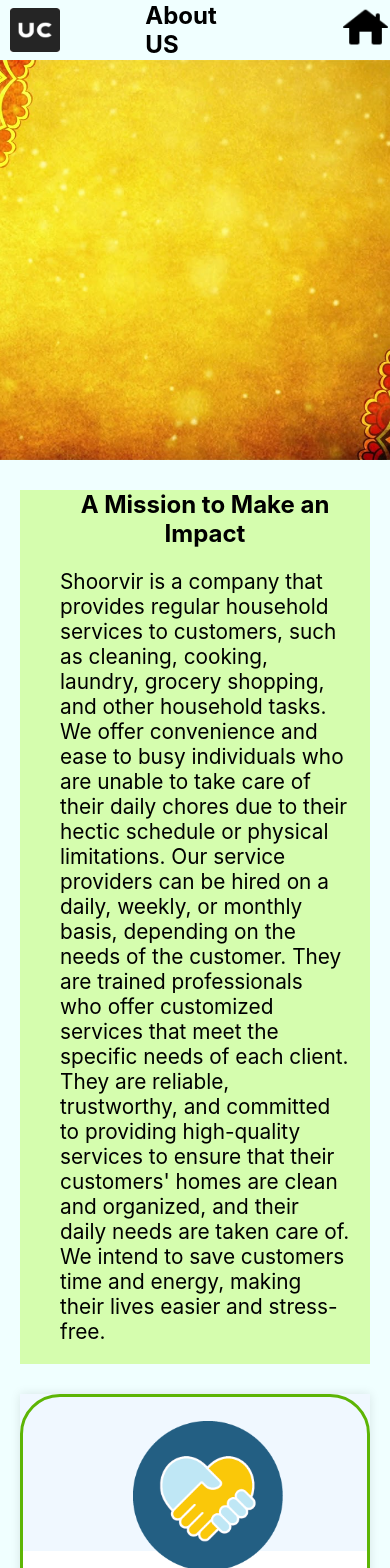
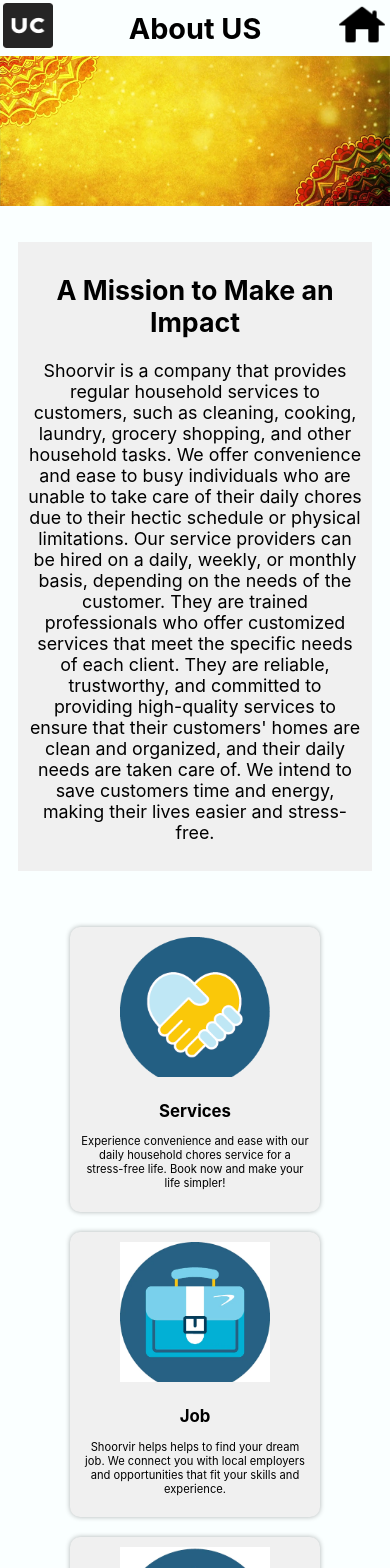
Before and after one commit to nikhilmeria/next_auth_app, a Next.js app: page /about in a window 390 px wide. Shown: the top 1568 px of the page. Built offline with nearby package versions, Linux system fonts and the light colour scheme; no server answers.

Commit message:
mod abt & profile style + email api

```diff
--- a/package.json
+++ b/package.json
@@ -14,6 +14,7 @@
   "firebase-admin": "^11.5.0",
   "next": "13.0.5",
   "next-pwa": "^5.6.0",
+  "nodemailer": "^6.9.1",
   "react": "18.2.0",
   "react-dom": "18.2.0",
   "react-google-button": "^0.7.2",
--- /dev/null
+++ b/pages/api/email.js
@@ -0,0 +1,31 @@
+import nodemailer from "nodemailer";
+
+export default function mailHandler(req, res) {
+ const {name, email, message} = req.body;
+
+ // Send email using nodemailer
+ const transporter = nodemailer.createTransport({
+  service: "gmail",
+  auth: {
+   user: "rohitwadkra123456789101@gmail.com",
+   pass: "Rohit@2609",
+  },
+ });
+
+ const mailOptions = {
+  from: email,
+  to: "klokroom@gmail.com",
+  subject: `New message from ${name}`,
+  text: message,
+ };
+
+ transporter.sendMail(mailOptions, (error, info) => {
+  if (error) {
+   console.log(error);
+   res.status(500).send("Error sending message");
+  } else {
+   console.log(`Email sent: ${info.response}`);
+   res.status(200).send("Message sent");
+  }
+ });
+}
--- a/styles/About.module.css
+++ b/styles/About.module.css
@@ -1,116 +1,118 @@
-.main{
-    background-color: azure;
-    overflow-x: hidden;
+.main {
+  background-color: rgb(250, 255, 255);
+  width: 100%;
+  margin: 0;
+  padding: 0;
 }
 
-.head{
+.head {
   display: flex;
-    flex-direction: row;
-    gap: 41vw;
+  justify-content: space-between;
   align-items: center;
-    max-height: 60px;
-    max-width: 100%;
-    background-color: azure;
-}
-.headImg{
-    margin-left: 10px;
-    margin-top: 4px;
+  padding: 5px;
+  background-color: #f0f0f0;
+  font-size: 1.2em;
+  background-color: rgb(250, 255, 255);
 }
 
-/* Head - Mobile */
-@media (max-width : 420px) {
-    .head{
-        gap: 22vw;
-    }
+.head h2 {
+  margin: 0;
+  padding: 0;
 }
 
-.img{
-  position: relative;
-  min-width: 100%;
-  min-height: 400px;
+.headImg img {
+  width: 30px;
+  height: 30px;
 }
 
-.stmt{
-    background-color: rgb(213, 253, 174);
-    margin: 20px;
-    padding-left: 20px;
-}
-.stmt h2{
-    margin-top: 30px;
-    text-align: center;
-}
-.stmt p{
-    padding-left:  20px;
-    padding-right:  20px;
-    padding-bottom: 20px;
-    margin-bottom: 30px;
+.img {
+  position: relative;
+  height: 200px;
+  width: 100%;
+  overflow: hidden;
 }
 
-/* Stmt - Mobile */
-@media (max-width : 420px) {
-    .stmt p{
-    font-size: 1.3rem;
+.img img {
+  position: absolute;
+  top: 0;
+  left: 0;
+  width: 100%;
+  height: 100%;
+  object-fit: cover;
 }
+
+.stmt {
+  margin: 2em 1em;
+  padding: 10px;
+  font-size: calc(5px + (20 - 14) * ((100vw - 339px) / (605 - 139)));
+  background-color: #f0f0f0;
+  text-align: center;
 }
 
 .card {
   display: flex;
-  gap: 20px;
-  background-color: aliceblue;
-  max-width: 100vw;
-  min-height: 350px;
-  box-shadow: 0 0 10px rgba(0, 0, 0, 0.1);
-  margin: 20px;
+  flex-wrap: wrap;
+  justify-content: space-around;
+  padding: 10px;
+  margin: 2em 1em;
 }
 
-.cardBox{
-    border: 3px solid rgb(93, 181, 5);
-    border-radius: 20px;
+.cardBox {
+  margin: 10px;
+  background-color: #f0f0f0;
+  border-radius: 10px;
+  overflow: hidden;
+  box-shadow: 0 0 5px rgba(0, 0, 0, 0.3);
+  width: 90%;
+  max-width: 300px;
 }
 
 .cardImg {
-  position: relative;
-  left: 125px;
-  top: 1.5em;
+  display: flex;
+  justify-content: center;
+  align-items: center;
+  height: 150px;
+  overflow: hidden;
+  padding-top: 20px;
+}
+
+.cardImg img {
   width: 100%;
-  height: 50%;
+  height: 100%;
+  object-fit: cover;
 }
 
 .cardContent {
-  padding: 20px;
-  background-color: #fff;
+  padding: 10px;
+  font-size: calc(5px + (20 - 14) * ((100vw - 339px) / (605 - 139)));
+  text-align: center;
 }
 
-.cardContent>h2 {
-  margin: 0;
-  font-size: 1.5rem;
+@media only screen and (min-width: 339px) and (max-width: 605px) {
+  .head {
+    font-size: 1.2em;
+    padding: 3px;
   }
 
-.cardContent>p {
-  margin: 10px 0;
-  font-size: 1rem;
-  line-height: 1.2;
+  .headImg img {
+    width: 25px;
+    height: 25px;
   }
 
-/* Card - Mobile */
-@media (max-width : 420px) {
-    .card {
-        display: flex;
-        flex-direction: column;
-        gap: 40px;
+  .img {
+    height: 150px;
   }
-    .cardBox{
-        border: 3px solid rgb(93, 181, 5);
-        border-radius: 40px;
+
+  .stmt {
+    font-size: calc(16px + (20 - 14) * ((100vw - 339px) / (605 - 439)));
   }
-    .cardContent>p {
-        font-size: 1.3rem;
+
+  .cardBox {
+    width: 100%;
+    max-width: 250px;
   }
-    .cardImg {
-        position: relative;
-        left: 110px;
-        top: 1.5em;
-        width: 100%;
-        height: 50%;
+
+  .cardContent {
+    font-size: 0.7em;
   }
 }
--- a/styles/Profile.module.css
+++ b/styles/Profile.module.css
@@ -7,10 +7,11 @@
     border: 2px solid black;
     max-width: 30em;
     min-height: 500px;
-    margin: auto;
-    margin-top: 5%;
+    margin: 5% auto;
     border-radius: 40px;
+    flex-wrap: wrap;
 }
+
 /*Mobile View */
 @media (max-width:420px) {
   .main{
@@ -30,14 +31,21 @@
   align-self:center;
   margin-top: 25%;
 }
+/*Mobile View - goglBtn */
+@media only screen and (min-width: 339px) and (max-width: 485px) {
+  .goglBtn{
+   align-self:center;
+   margin-top: 35%;
+  }
+}
 
 .form {
   display: flex;
   flex-direction: column;
   align-items: center;
-  width: 90%;
+  max-width: 100%;
   max-width: 500px;
-  margin: 0 auto;
+  margin: 20px 0;
   padding: 20px;
   border: 2px solid #2d1919;
   border-radius: 20px;
@@ -74,32 +82,16 @@
   background-color: #005faa;
 }
 
-.main p{
+.main p {
   position: absolute;
   bottom: 0;
-  left: 10em;
   line-height: 33px;
   border-bottom: 2px solid black;
-}
-/*Mobile View */
-@media (max-width:420px) {
-  .main p{
-    position: absolute;
-    bottom: 0;
-    left: 5em;
-    font-size: larger;
-    font-weight: bold;
-    line-height: 33px;
-    border-bottom: 2px solid black;
-  }
+  font-size: larger;
+  font-weight: bold;
+  text-align: center; /* add this property */
 }
 
 .main h3 {
   cursor: pointer;
 }
-/*Mobile View */
-@media (max-width:420px) {
-  .main h3 {
-    font-size: larger;
-  }
-}
```
Also changed, not shown: 1 other file (tests, documents, lock files or other folders). Lines whose indentation alone changed are shown as unchanged.
